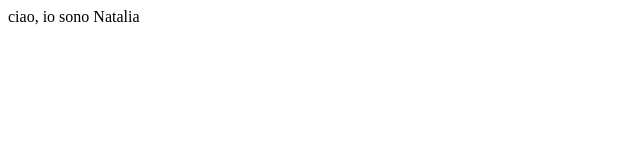
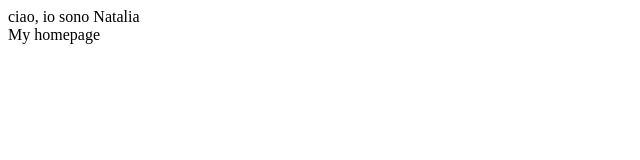
Before and after one commit to leorossi/git-learning, a plain HTML site: page index.html in a window 1280 px wide. Shown: the full height of the page, 0-640 px from the left. Drawn offline with Linux system fonts and the light colour scheme.

Commit message:
adds homepage div

```diff
--- a/index.html
+++ b/index.html
@@ -1,4 +1,5 @@
 <html>
   <title>Homepage</title>
   ciao, io sono Natalia
+  <div id="homepage">My homepage</div>
 </html>
```
